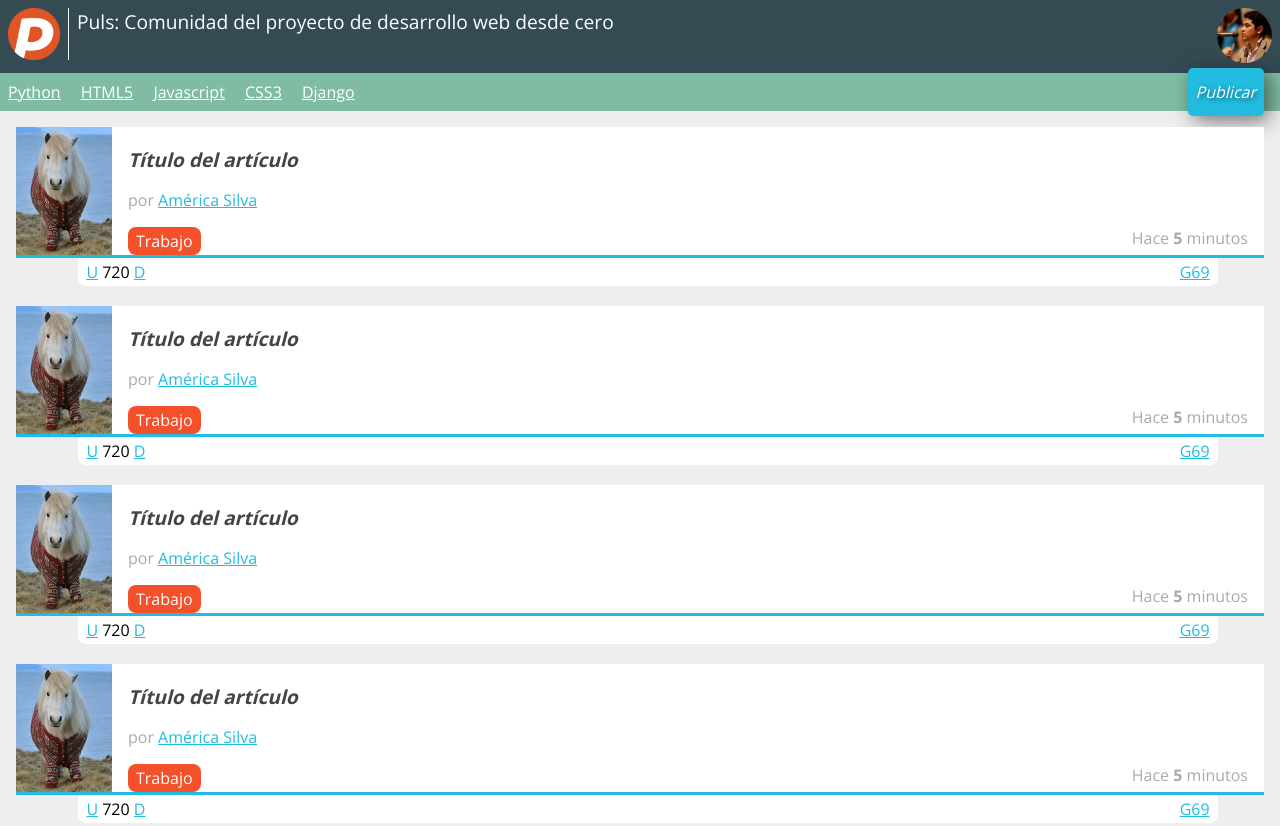
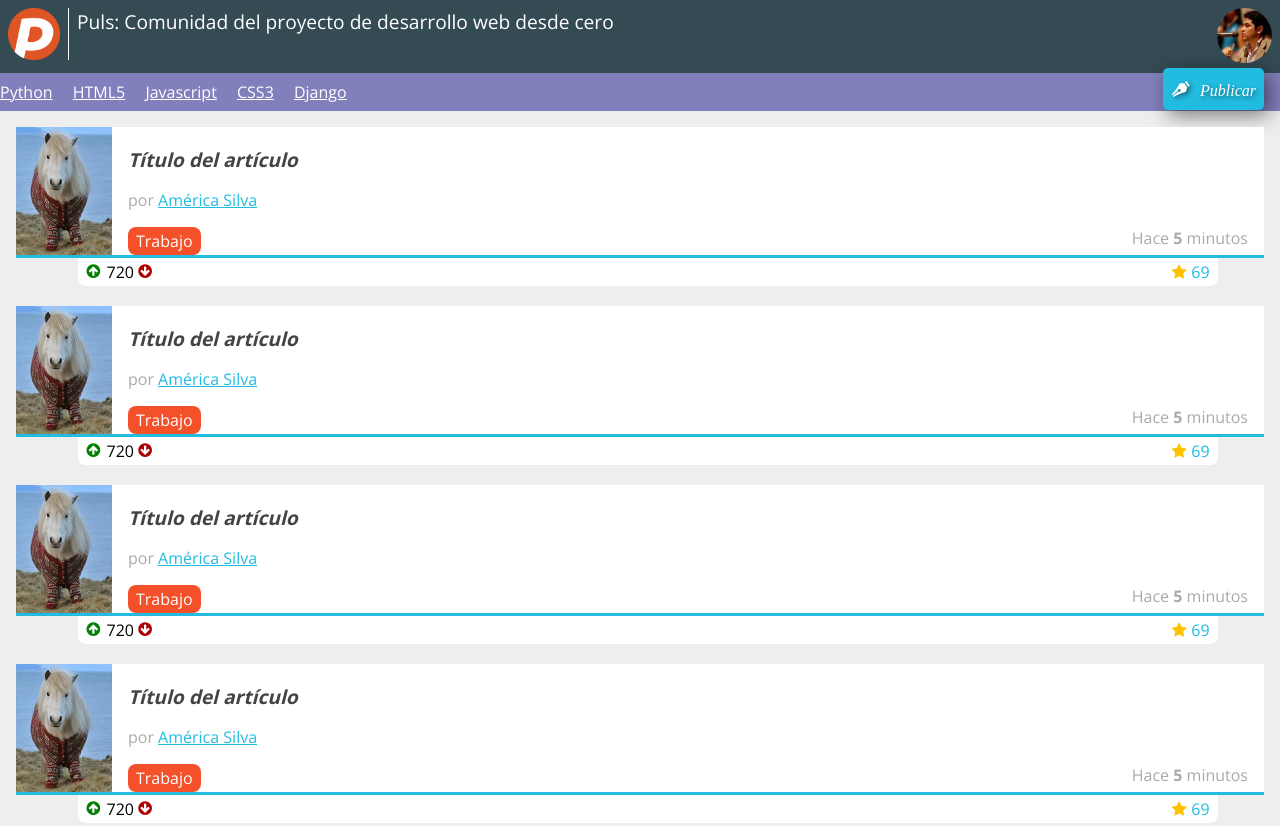
Before and after one commit to atahualpasf/Puls2015, a plain HTML site: page index.html in a window 1280 px wide. Shown: the top 826 px of the page. Drawn offline with nearby package versions, Linux system fonts and the light colour scheme.

Commit message:
Agregue iconos y modifique el padding del nav

```diff
--- a/estilos.css
+++ b/estilos.css
@@ -1,3 +1,48 @@
+@font-face {
+	font-family: 'icomoon';
+	src:url('fonts/icomoon.eot?c7mj15');
+	src:url('fonts/icomoon.eot?#iefixc7mj15') format('embedded-opentype'),
+		url('fonts/icomoon.ttf?c7mj15') format('truetype'),
+		url('fonts/icomoon.woff?c7mj15') format('woff'),
+		url('fonts/icomoon.svg?c7mj15#icomoon') format('svg');
+	font-weight: normal;
+	font-style: normal;
+}
+
+[class^="icon-"], [class*=" icon-"] {
+	font-family: 'icomoon';
+	speak: none;
+	font-style: normal;
+	font-weight: normal;
+	font-variant: normal;
+	text-transform: none;
+	line-height: 1;
+
+	/* Better Font Rendering =========== */
+	-webkit-font-smoothing: antialiased;
+	-moz-osx-font-smoothing: grayscale;
+}
+
+.icon-star:before {
+	content: "\e600";
+	color: #FFC200;
+	margin-right: .3em;
+	position: relative;
+	top: .2em
+}
+.icon-arrow-circle-down:before {
+	content: "\e601";
+	color: rgb(174, 0, 0);
+}
+.icon-arrow-circle-up:before {
+	content: "\e602";
+	color: green;
+}
+.icon-pencil:before {
+	content: "\e603";
+	margin-right: .8em;
+}
+
 a {
 	color: #22BCE0;
 }
@@ -56,8 +101,8 @@ header #logo img {
 	width: 52px;
 }
 nav {
-	background: #80BCA3;
-	padding: 0 0.5em;
+	background: #8280BC;
+	padding: 0 5.5em 0 0;
 	position: relative;
 }
 nav ul {
@@ -145,6 +190,9 @@ nav ul li a {
 	top: 100%;
 	width: 90%;
 }
+#contenido .item .votacion a {
+	text-decoration: none;
+}
 #contenido .item .votacion .comentarios_item,
 #contenido .item .votacion .guardar_item {
 	float: right;
--- a/index.html
+++ b/index.html
@@ -29,7 +29,7 @@
 			<li><a href="#">CSS3</a></li>
 			<li><a href="#">Django</a></li>
 			<li id="publicar_nav">
-				<a href="#">Publicar</a>
+				<a href="#" class="icon-pencil">Publicar</a>
 			</li>
 		</ul>
 	</nav>
@@ -53,11 +53,12 @@
 				</span>
 			</div>
 			<div class="votacion">
-				<a href="#" class="up">U</a>
+				<a href="#" class="up icon-arrow-circle-up"></a>
 				720
-				<a href="#" class="down">D</a>
+				<a href="#" class="down icon-arrow-circle-down"></a>
 				<a href="#" class="comentarios_item">69</a>
-				<a href="#" class="guardar_item">G</a>
+				<a href="#" class="guardar_item icon-star"></a>
+			</div>
 		</article>
 		<article class="item">
 			<figure class="imagen_item">
@@ -78,11 +79,12 @@
 				</span>
 			</div>
 			<div class="votacion">
-				<a href="#" class="up">U</a>
+				<a href="#" class="up icon-arrow-circle-up"></a>
 				720
-				<a href="#" class="down">D</a>
+				<a href="#" class="down icon-arrow-circle-down"></a>
 				<a href="#" class="comentarios_item">69</a>
-				<a href="#" class="guardar_item">G</a>
+				<a href="#" class="guardar_item icon-star"></a>
+			</div>
 		</article>
 		<article class="item">
 			<figure class="imagen_item">
@@ -103,11 +105,12 @@
 				</span>
 			</div>
 			<div class="votacion">
-				<a href="#" class="up">U</a>
+				<a href="#" class="up icon-arrow-circle-up"></a>
 				720
-				<a href="#" class="down">D</a>
+				<a href="#" class="down icon-arrow-circle-down"></a>
 				<a href="#" class="comentarios_item">69</a>
-				<a href="#" class="guardar_item">G</a>
+				<a href="#" class="guardar_item icon-star"></a>
+			</div>
 		</article>
 		<article class="item">
 			<figure class="imagen_item">
@@ -128,11 +131,12 @@
 				</span>
 			</div>
 			<div class="votacion">
-				<a href="#" class="up">U</a>
+				<a href="#" class="up icon-arrow-circle-up"></a>
 				720
-				<a href="#" class="down">D</a>
+				<a href="#" class="down icon-arrow-circle-down"></a>
 				<a href="#" class="comentarios_item">69</a>
-				<a href="#" class="guardar_item">G</a>
+				<a href="#" class="guardar_item icon-star"></a>
+			</div>
 		</article>
 	</section>
 	<footer>
```
Also changed, not shown: fonts/icomoon.ttf (added), fonts/icomoon.woff (added), 2 other files.
